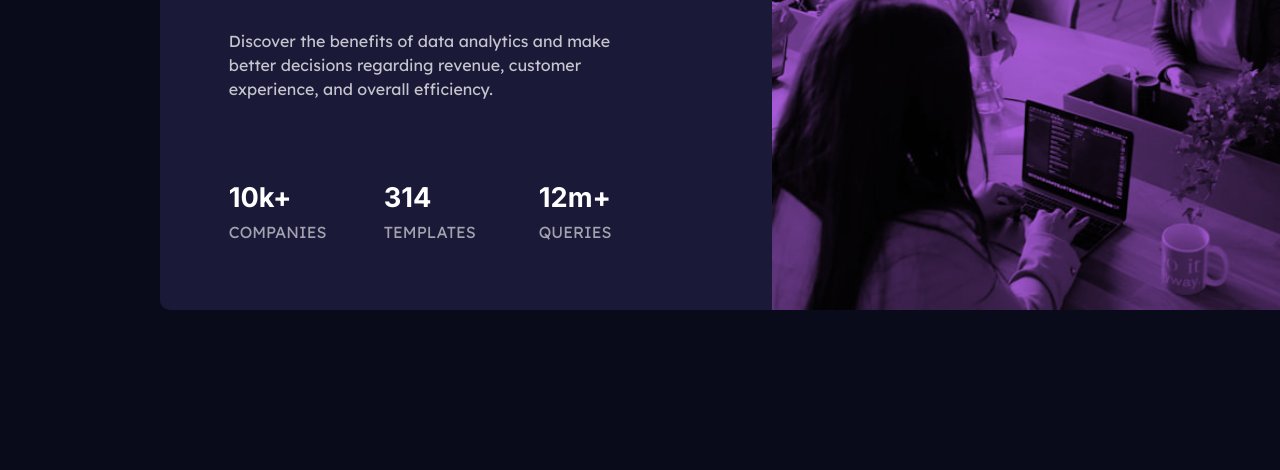
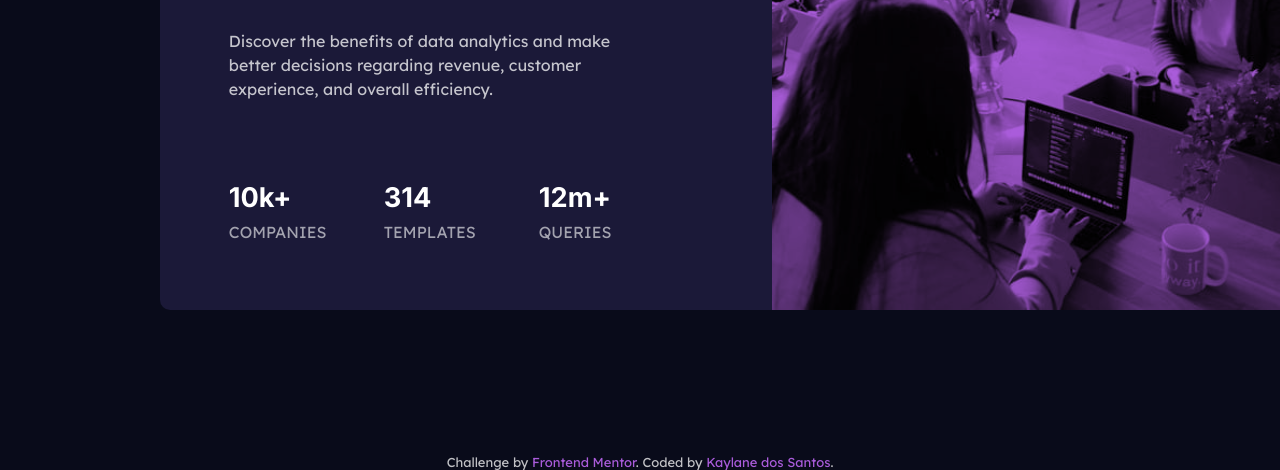
Before and after one commit to kaylanesantos/Stats-Preview-Card-Component, a plain HTML site: page index.html in a window 1280 px wide. Shown: the part 330-800 px from the top of the page. Drawn offline with Linux system fonts and the light colour scheme.

Commit message:
added footer and README

```diff
--- a/css/styles.css
+++ b/css/styles.css
@@ -11,8 +11,9 @@ body {
     background-color: hsl(233, 47%, 7%);
 }
 
+/* container */
 #container {
-    /* border: 2px solid red; */
+    position: relative;
     width: 100vw;
     height: 100vh;
     margin: 0 auto;
@@ -23,16 +24,12 @@ body {
 
 #card {
     width: 75%;
-    /* border: 2px solid red; */
     border-radius: 10px;
     display: flex;
     background-color: hsl(244, 38%, 16%);
 }
 
-/* #card-customization {
-    flex-wrap: wrap;
-} */
-
+/* presentation */
 #title {
     width: 450px;
     font-family: Inter;
@@ -58,8 +55,8 @@ span {
     margin-left:  4.3rem;
 }
 
+/* stats */
 #stats {
-    /* border: 2px solid red; */
     width: 410px;
     margin-top: 5rem;
     margin-left: 4.3rem;
@@ -72,12 +69,11 @@ span {
 }
 
 .stats-content {
-    /* border: 2px solid red; */
     width: 100px;
     display: flex;
     flex-wrap: wrap;
-    /* margin-right: 2rem; */
 }
+
 .heading-stats {
     font-size: 1.7rem;
     font-family: Inter;
@@ -94,8 +90,8 @@ span {
     color: hsla(0, 0%, 100%, 0.6);
 }
 
+/* image */
 #card-img {
-    /* border: 2px solid red; */
     display: flex;
     margin-left: 5.8rem;
     background-color:hsl(277, 64%, 61%);
@@ -108,16 +104,19 @@ span {
 }
 
 
+/* footer  */
 
+.attribution {
+    color: hsla(0, 0%, 100%, 0.75);
+    font-family: Lexend Deca;
+    font-size: 13px;
+    text-align: center;
+    position: absolute;
+    width: 100%;
+    bottom: 0;
+}
 
-
-
-
-
-
-
-
-/* footer */
-/* .attribution { font-size: 11px; text-align: center; }
-
-.attribution a { color: hsl(228, 45%, 44%); } */
+.attribution a {
+    color: hsl(277, 64%, 61%);
+    text-decoration: none;
+}
--- a/index.html
+++ b/index.html
@@ -15,7 +15,7 @@
         <div id="card">
             <div id="card-customization">
                 <div id="card-content">
-                    <div id="apresentation">
+                    <div id="presentation">
                         <h1 id="title">Get <span>insights</span> that help your business grow.</h1>
                         <p id="description">
                             Discover the benefits of data analytics and make better decisions regarding revenue, customer
@@ -51,27 +51,12 @@
                 </div>
             </div>
         </div>
-        <!-- <footer>
+        <footer>
             <div class="attribution">
                 Challenge by <a href="https://www.frontendmentor.io?ref=challenge" target="_blank">Frontend Mentor</a>.
                 Coded by <a href="https://github.com/kaylanesantos/">Kaylane dos Santos</a>.
             </div>
-        </footer> -->
+        </footer>
     </div>
 </body>
 </html>
-
-  <!--
-  Get insights that help your business grow.
-
-  Discover the benefits of data analytics and make better decisions regarding revenue, customer
-  experience, and overall efficiency.
-
-  10k+ companies
-  314 templates
-  12m+ queries
-
-  <div class="attribution">
-    Challenge by <a href="https://www.frontendmentor.io?ref=challenge" target="_blank">Frontend Mentor</a>.
-    Coded by <a href="#">Your Name Here</a>.
-  </div> -->
```
Also changed, not shown: 1 other file.
